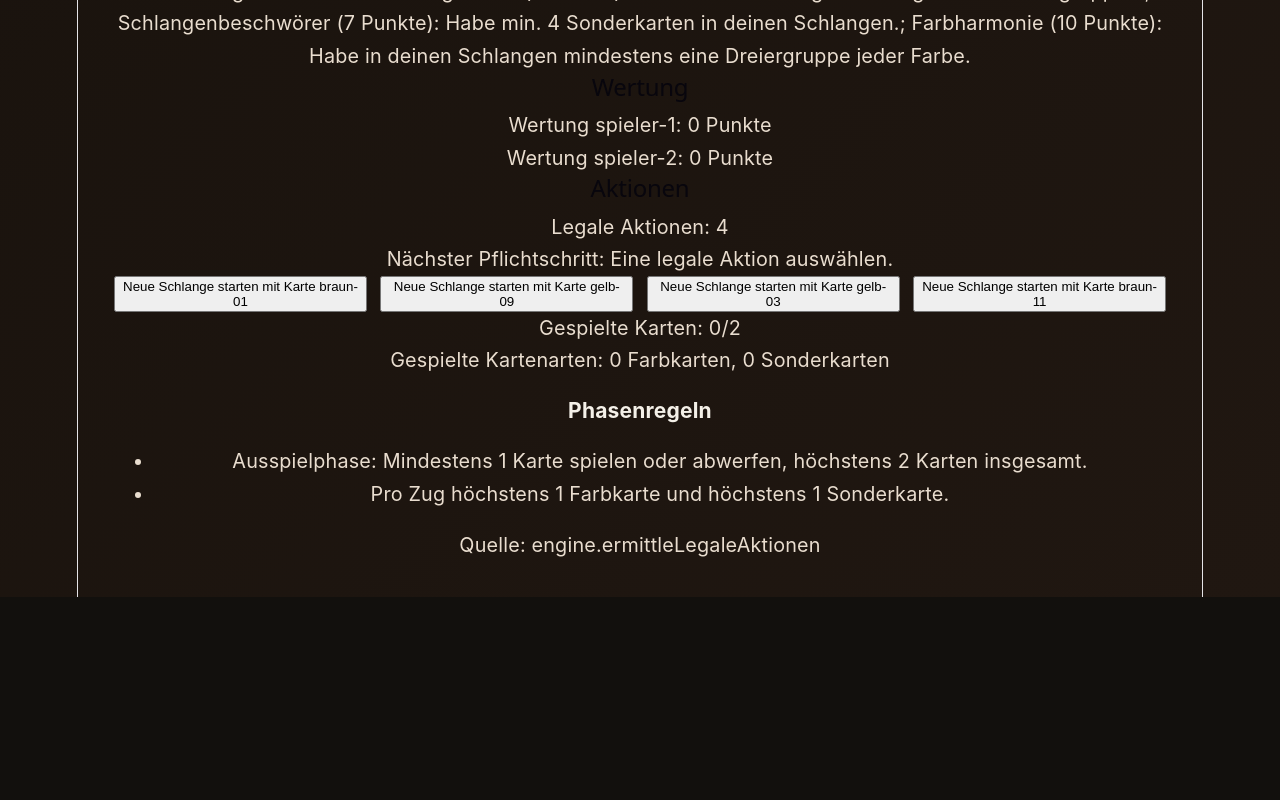
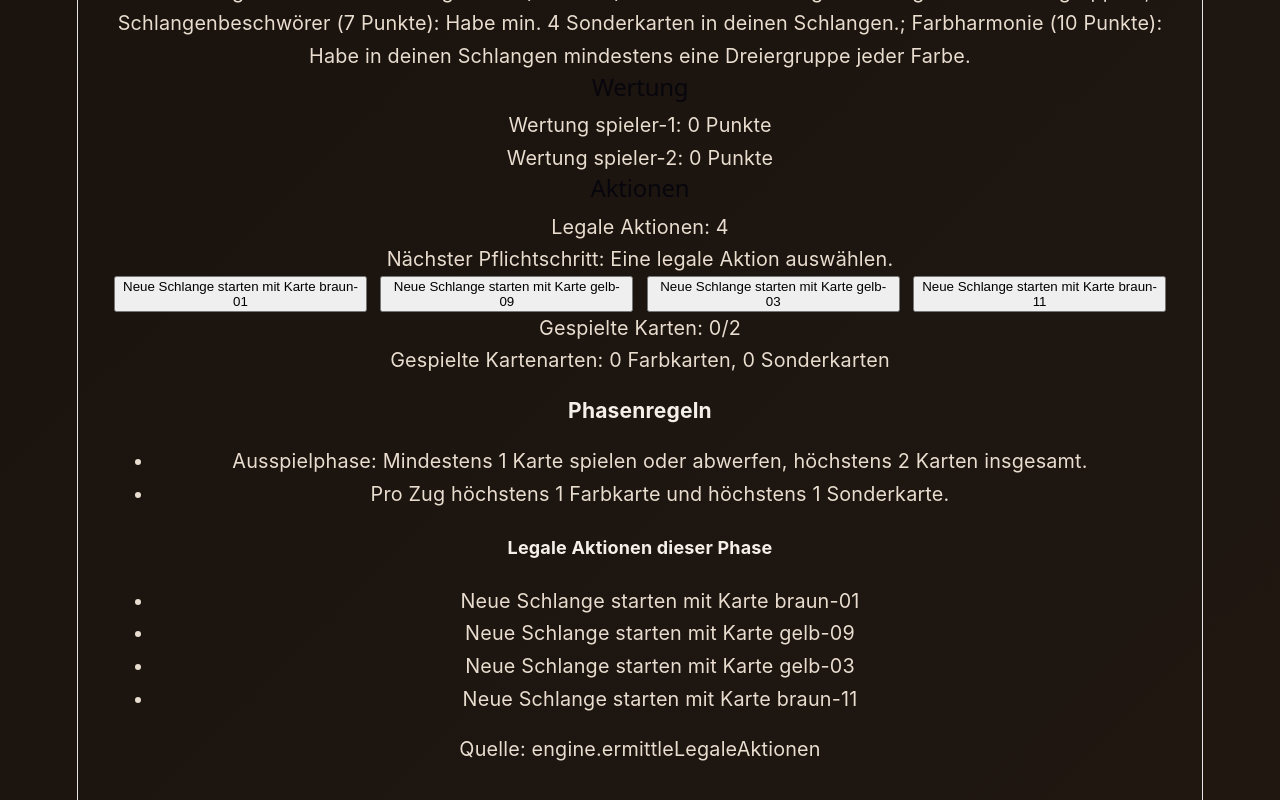
Before and after one commit to hanno79/schlangentanz-v2, a React (Vite) app: page / in a window 1280 px wide. Shown: the part 1669-2469 px from the top of the page. Before the commit the page ends 2266 px from the top, so only its background shows below. Built offline with nearby package versions, Linux system fonts and the light colour scheme.

Commit message:
R64: legale Aktionen im Phasenregeln-Bereich anzeigen

```diff
--- a/src/App.tsx
+++ b/src/App.tsx
@@ -353,6 +353,14 @@ function App({ initialZustand }: AppProps) {
                 <li key={regel}>{regel}</li>
               ))}
             </ul>
+            <h4>Legale Aktionen dieser Phase</h4>
+            <ul>
+              {legaleAktionen.length > 0 ? (
+                legaleAktionen.map(aktion => <li key={JSON.stringify(aktion)}>{aktionsLabel(aktion)}</li>)
+              ) : (
+                <li>Aktuell keine legalen Aktionen in dieser Phase.</li>
+              )}
+            </ul>
           </section>
           <p>Quelle: engine.ermittleLegaleAktionen</p>
         </section>
```
Also changed, not shown: 5 other files (tests, documents, lock files or other folders).
